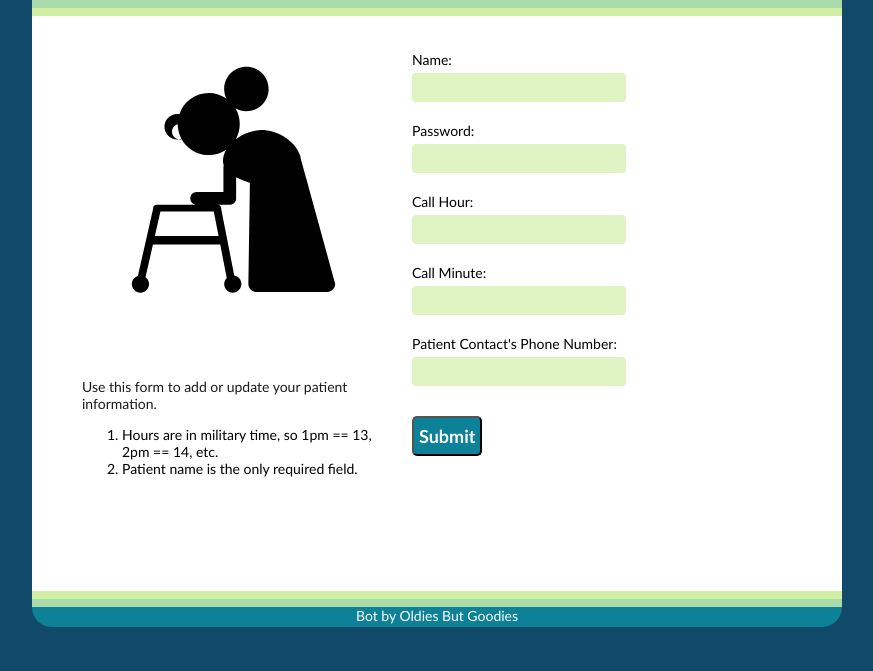
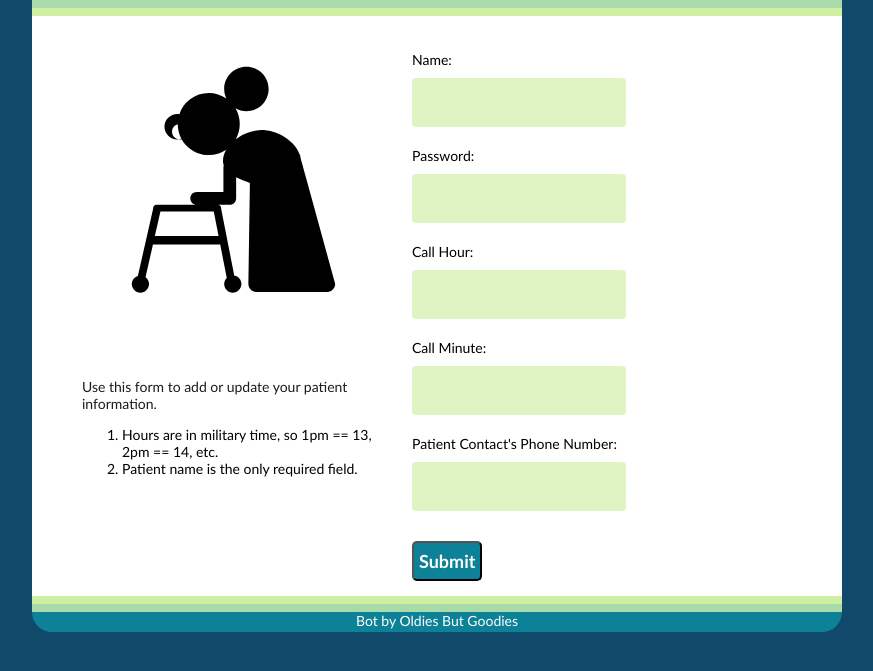
Before and after one commit to cjaiello/MoreDisruptionPleaseHackathon, a Flask app: page / in a window 1280 px wide. Shown: the part 106-777 px from the top of the page, without its empty margins (203-1076 px from the left). Run offline with Flask 2, Linux system fonts and the light colour scheme; parts of the project's set-up code (start-up, migrations or seed data) failed here and were passed over; some libraries are stand-ins or nearby versions.

Commit message:
Updating colors and UI

```diff
--- a/static/styles.css
+++ b/static/styles.css
@@ -1,11 +1,11 @@
 input[type=text] {
   border-radius: 4px;
   width: 200px;
-  height: 25px;
-	font-size: 14px;
+  height: 45px;
+	font-size: 25px;
 	color: #10496a;
 	padding: 0px 5px 0px 5px;
-	margin-top: 5px;
+	margin-top: 10px;
 	background-color: #e0f3c2;
 	border-style:solid;
 	border-color: #e0f3c2;
```
